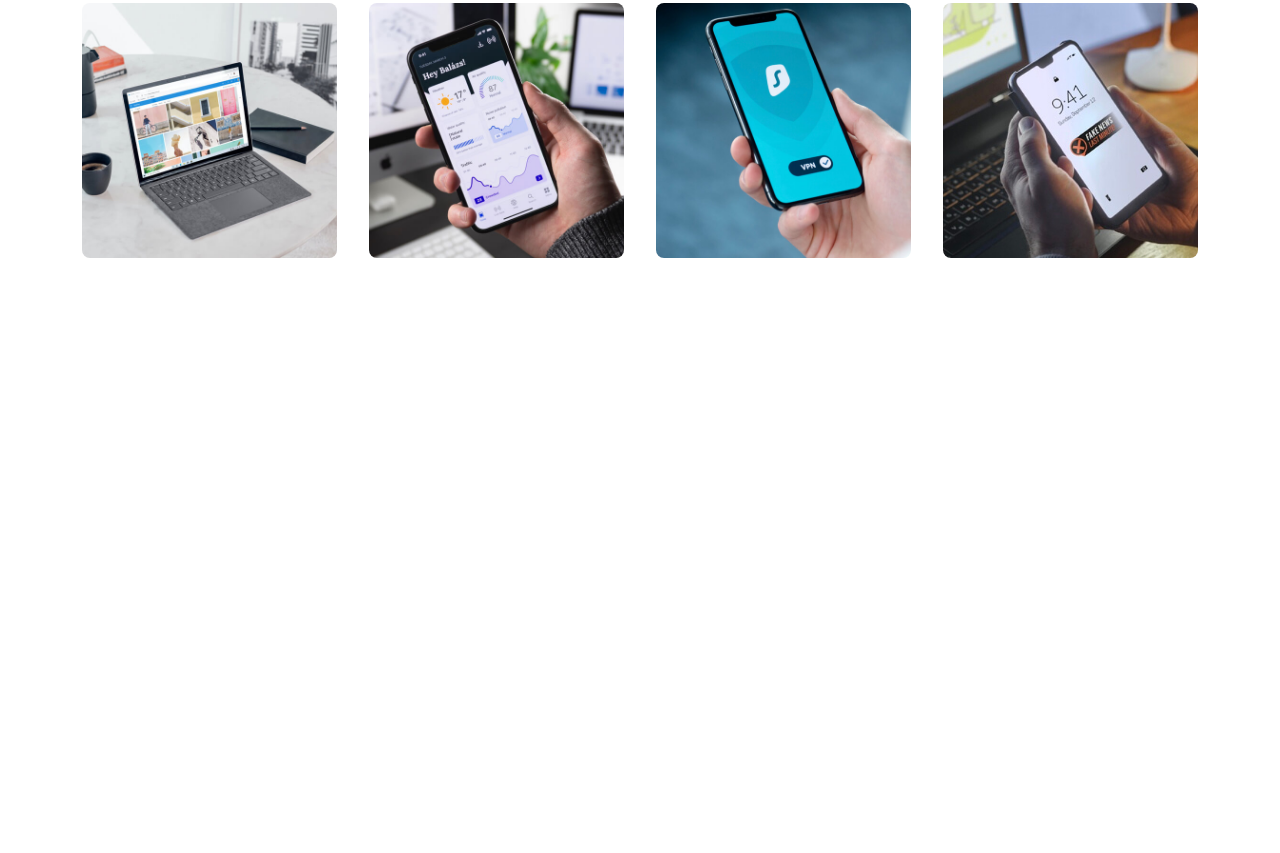
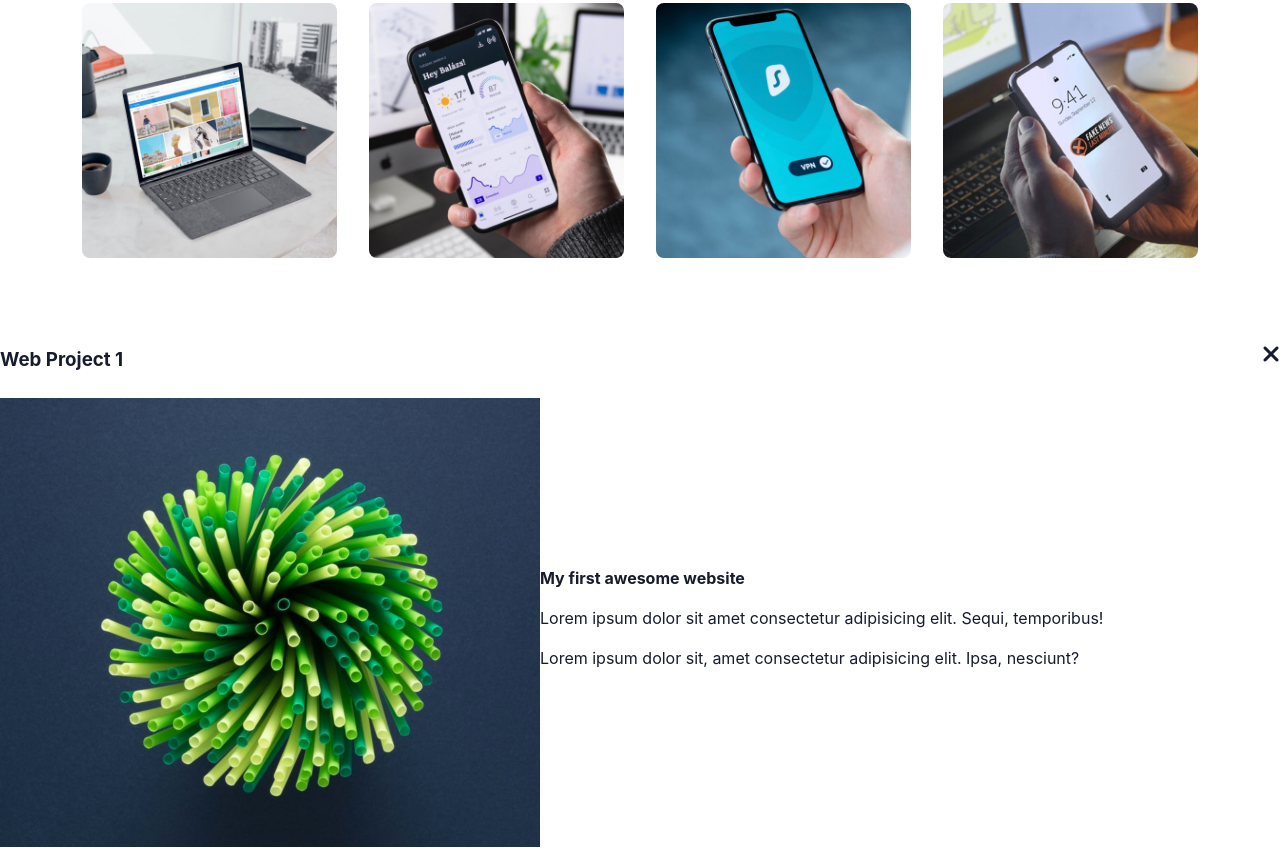
Before and after one commit to Elsass1/Interactive-Website, a plain HTML site: page index.html in a window 1280 px wide. Shown: the part 1117-1970 px from the top of the page. Before the commit the page ends 1459 px from the top, so only its background shows below. Drawn offline with Linux system fonts and the light colour scheme.

Commit message:
created porfolio modal - html

```diff
--- a/index.html
+++ b/index.html
@@ -210,6 +210,30 @@
           </div>
         </div>
       </div>
+
+      <!-- Popup Modals -->
+      <div class="modal">
+        <header class="modal-header">
+          <h3>Web Project 1</h3>
+          <i class="fas fa-times" data-close></i>
+        </header>
+        <div class="modal-body">
+          <div class="img-wrapper">
+            <img src="./assets/images/portfolio-1.jpg" alt="portfolio image" />
+          </div>
+          <div class="text-wrapper">
+            <p><strong>My first awesome website</strong></p>
+            <p>
+              Lorem ipsum dolor sit amet consectetur adipisicing elit. Sequi,
+              temporibus!
+            </p>
+            <p>
+              Lorem ipsum dolor sit, amet consectetur adipisicing elit. Ipsa,
+              nesciunt?
+            </p>
+          </div>
+        </div>
+      </div>
     </main>
 
     <script src="js/main.js"></script>
```
